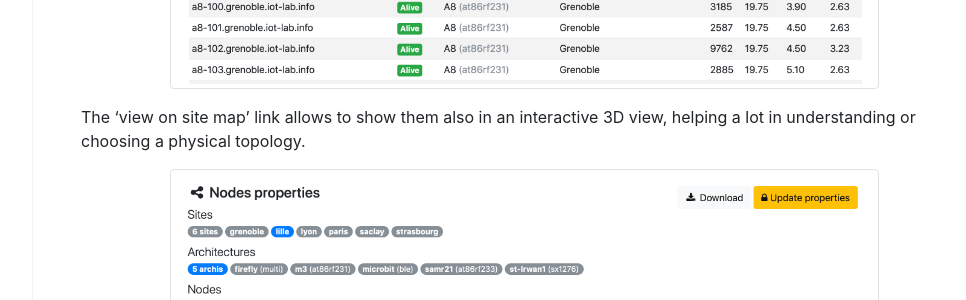
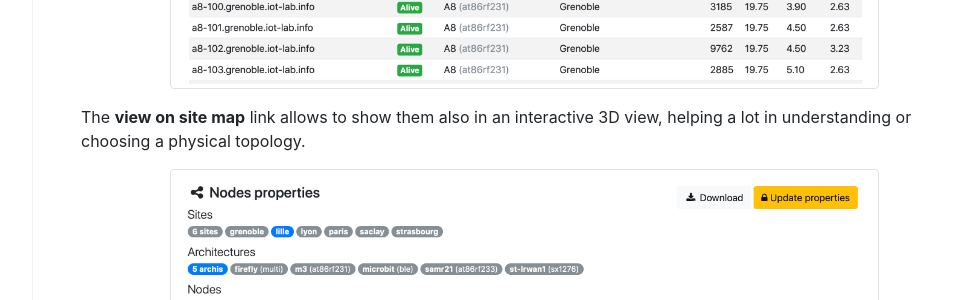
Before and after one commit to iot-lab/iot-lab.github.io, a Jekyll site: the page built from docs/getting-started/resources.md, in a window 1280 px wide and 900 px high, scrolled down 1284 px. Shown: the part 153-453 px from the top of the window, without its empty margins (227-1193 px from the left). Built offline with Jekyll 4.4.1, drawn with Linux system fonts in a browser that asks for light colours; some of the changed text lies outside the part shown.

Commit message:
docs/resources: review

```diff
--- a/docs/getting-started/resources.md
+++ b/docs/getting-started/resources.md
@@ -64,13 +64,13 @@
 From the [webportal](https://www.iot-lab.info/testbed), the Testbed Status page displays a list in a table that can be filtered by site, architecture and status.
 
 <div class="col col-lg-10 offset-lg-1" markdown="1">
-![]({% link assets/images/docs/resources-status.png %}){:.img-thumbnail}
+![]({{ 'assets/images/docs/resources-status.png' | relative_url }}){:.img-thumbnail}
 </div>
 
-The 'view on site map' link allows to show them also in an interactive 3D view, helping a lot in understanding or choosing a physical topology.
+The **view on site map** link allows to show them also in an interactive 3D view, helping a lot in understanding or choosing a physical topology.
 
 <div class="col col-lg-10 offset-lg-1" markdown="1">
-![]({% link assets/images/docs/resources-3dmap.png %}){:.img-thumbnail}
+![]({{ 'assets/images/docs/resources-3dmap.png' | relative_url }}){:.img-thumbnail}
 </div>
 
 Using the [CLI tools]({% link docs/tools/cli.md %}), the `iotlab-status` command lists resources and their properties, with options to apply filters.
```
Also changed, not shown: other parts of docs/getting-started/resources.md (+1 -1 lines).
